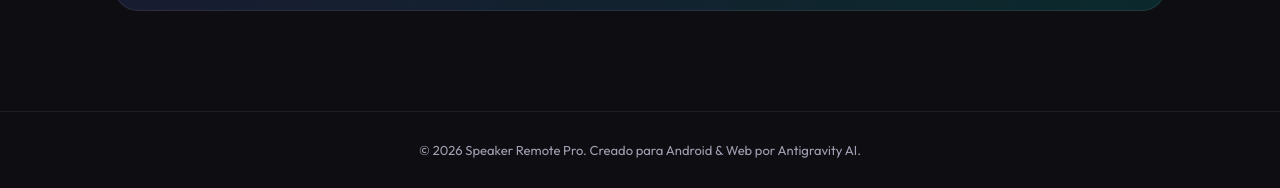
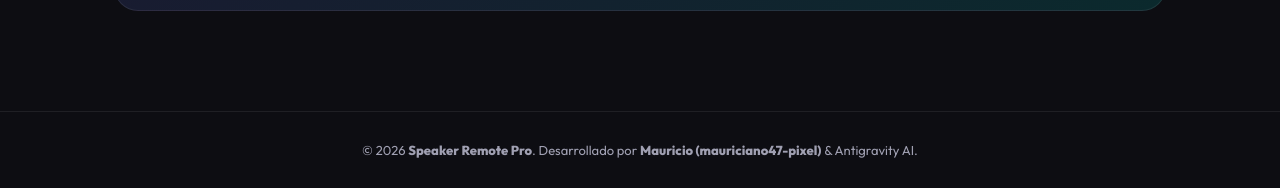
Before and after one commit to mauriciano47-pixel/Speaker_remote, a plain HTML site: page index.html in a window 1280 px wide. Shown: the part 1942-2130 px from the top of the page. Drawn offline with Linux system fonts and the light colour scheme.

Commit message:
Add developer signature to footer

```diff
--- a/index.html
+++ b/index.html
@@ -185,7 +185,7 @@
     </main>
 
     <footer class="app-footer">
-        <p>© 2026 Speaker Remote Pro. Creado para Android & Web por Antigravity AI.</p>
+        <p>© 2026 <strong>Speaker Remote Pro</strong>. Desarrollado por <strong>Mauricio (mauriciano47-pixel)</strong> & Antigravity AI.</p>
     </footer>
 
     <script src="app.js"></script>
```
